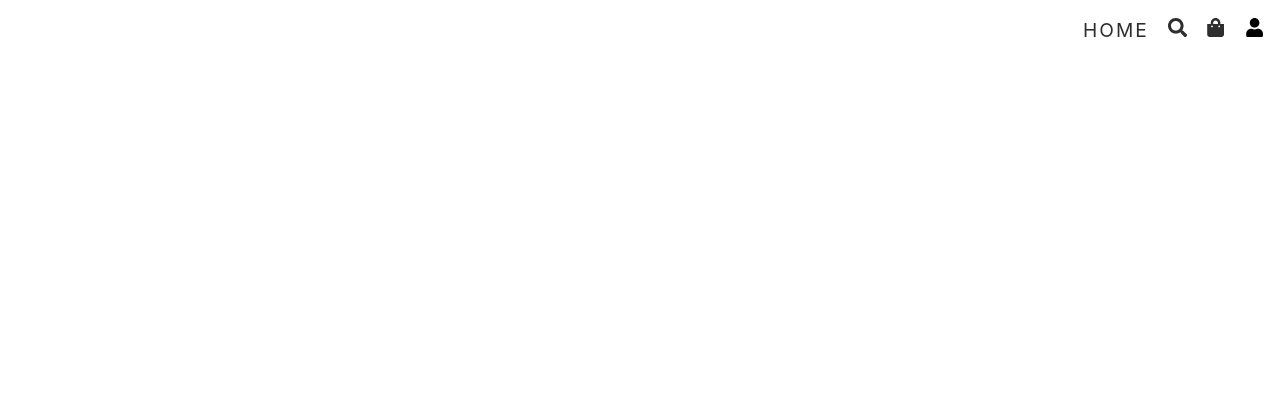
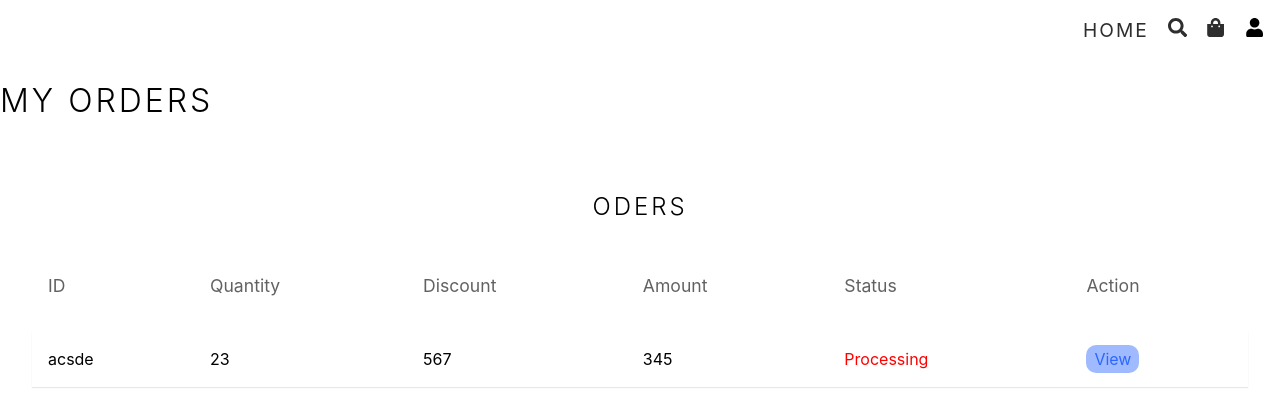
Before and after one commit to Sangram4213/MERN-ECommerce-FrontEnd, a React (Vite) app: page /orders in a window 1280 px wide. Before the commit this address had no page. Shown: the top 412 px of the page. Built offline with nearby package versions, Linux system fonts and the light colour scheme; the HTML template or start-up script is replaced by a standard one.

Commit message:
make a orders UI

```diff
--- a/src/App.tsx
+++ b/src/App.tsx
@@ -9,6 +9,7 @@
 const Cart = lazy(() => import("./pages/cart"));
 
 const Shipping = lazy(() => import("./pages/shipping"));
+const Orders = lazy(() => import("./pages/orders"));
 const Login = lazy(()=>import("./pages/login"));
 
 //Admin Routres Importing
@@ -48,6 +49,7 @@
           <Route>
             {" "}
             <Route path="/shipping" element={<Shipping />} />
+            <Route path="/orders" element={<Orders/>}/>
           </Route>
 
           {/* Admin Routes */}
--- a/src/components/header.tsx
+++ b/src/components/header.tsx
@@ -8,7 +8,7 @@
 } from "react-icons/fa";
 import { useState } from "react";
 
-const user = { _id: "123", role: "admin" };
+const user = { _id: "123", role: "" };
 const Header = () => {
   const [isOpen, setIsOpen] = useState<boolean>(false);
   const logoutHandler=()=>{
--- /dev/null
+++ b/src/pages/orders.tsx
@@ -0,0 +1,55 @@
+import { ReactElement, useState } from "react";
+import TableHOC from "../components/admin/TableHOC";
+import { Column } from "react-table";
+import { Link } from "react-router-dom";
+
+type DataType = {
+  _id: string;
+  amount: number;
+  quantity: number;
+  discount: number;
+  status: ReactElement;
+  action: ReactElement;
+};
+
+const column: Column<DataType>[] = [
+  { Header: "ID", accessor: "_id" },
+  {
+    Header: "Quantity",
+    accessor: "quantity",
+  },
+  { Header: "Discount", accessor: "discount" },
+  {
+    Header: "Amount",
+    accessor: "amount",
+  },
+  {
+    Header:"Status",
+    accessor:"status"
+  },
+  {
+    Header:"Action",
+    accessor:"action"
+  }
+];
+
+const Orders = () => {
+
+    const [rows] = useState<DataType[]>([{
+        _id: "acsde",
+        amount: 345,
+        quantity: 23,
+        discount: 567,
+        status: <span className="red">Processing</span>,
+        action: <Link to={`/order/acsde`}>View</Link>
+    }])
+  const Table = TableHOC<DataType>(column,rows,"dashboard-product-box","Oders", rows.length > 6)();
+  return (
+    <div className="container">
+      <h1>My Orders</h1>
+      {Table}
+    </div>
+  );
+};
+
+export default Orders;
--- a/src/styles/app.scss
+++ b/src/styles/app.scss
@@ -22,13 +22,16 @@
 .red {
   color: red;
 }
+
 .purple {
   color: rgb(47, 0, 255);
 }
+
 .green {
   color: rgb(0, 195, 0);
 }
-  .body{
+
+.body {
   user-select: none; //It prevent to copy text
 }
 
@@ -46,30 +49,33 @@
 @import "admin-styles/dashboardapp";
 @import "admin-styles/mediaquery";
 
-.header{
+.header {
 
-  @include flex(row,flex-end,stretch,1.2rem);
+  @include flex(row, flex-end, stretch, 1.2rem);
   padding: 1rem;
+
   a {
     color: $color2;
     letter-spacing: 2px;
     font-size: 1.2rem;
 
-    &:hover{
-      color:$color3;
+    &:hover {
+      color: $color3;
     }
   }
-  button{
+
+  button {
     border: none;
     font-size: 1.2rem;
     cursor: pointer;
     background-color: transparent;
 
-    &:hover{
+    &:hover {
       color: $color3;
     }
   }
-  dialog{
+
+  dialog {
     border: 1px solid #ccc;
     border-radius: 5px;
     padding: 10px;
@@ -77,8 +83,9 @@
     position: absolute;
     left: calc(100% - 100px);
     top: 8%;
-    >div{
-      @include flex(column,flex-start,center,00.25rem);
+
+    >div {
+      @include flex(column, flex-start, center, 00.25rem);
     }
   }
 }
@@ -110,8 +117,19 @@
 
 
 
+.container{
+  max-width: 1367px;
+  width: 100%;
+  margin: auto;
+  overflow: auto;
+  >h1{
+    @include heading;
+    margin: 1rem 0;
+    text-align: left;
+  }
+}
 
-.heading{
+.heading {
   @include heading;
   margin: 1rem 0;
   text-align: center;
@@ -121,29 +139,35 @@
   @include grid(1fr 4fr, 2rem);
   height: 100vh;
   background-color: rgb(247, 247, 247);
-    > aside {
+
+  >aside {
     width: 100%;
     background-color: white;
     padding: 1rem;
     z-index: 10;
     overflow-y: auto;
+
     &::-webkit-scrollbar {
       display: none;
     }
 
-      > div {
+    >div {
       margin: 2rem 1rem;
-        > h5 {
+
+      >h5 {
         @include heading(2px);
         opacity: 0.8;
         margin: 1rem 0;
       }
-        > ul {
+
+      >ul {
         @include flex(column, unset, unset, 0.5rem);
         list-style: none;
-          > li {
+
+        >li {
           padding: 0.5rem 1rem;
           border-radius: 10px;
+
           a {
             color: rgba(0, 0, 0, 0.825);
             @include flex(row, unset);
@@ -157,6 +181,7 @@
 .table {
   border-collapse: collapse;
   width: 100%;
+
   th,
   td {
     padding: 8px;
@@ -186,6 +211,7 @@
         object-fit: contain;
         border-radius: 10px;
       }
+
       a {
         text-decoration: none;
         background-color: rgba(44, 104, 255, 0.455);
@@ -193,6 +219,7 @@
         padding: 0.25rem 0.5rem;
         border-radius: 10px;
       }
+
       button {
         width: 2rem;
         height: 2rem;
@@ -202,6 +229,7 @@
         background-color: transparent;
         cursor: pointer;
         color: rgb(255, 44, 44);
+
         &:hover {
           opacity: 0.6;
         }
@@ -221,7 +249,8 @@
 .table-pagination {
   @include flex;
   padding: 2rem;
-    > button {
+
+  >button {
     padding: 0.5rem 1rem;
     border: none;
     outline: none;
@@ -229,6 +258,7 @@
     cursor: pointer;
     background-color: rgba(0, 115, 255);
     color: white;
+
     &:disabled {
       background-color: rgba(0, 115, 255, 0.1);
       cursor: not-allowed;
@@ -270,7 +300,8 @@
   width: 100%;
   height: 100vh;
   @include flex;
-    > div {
+
+  >div {
     @include square(10rem);
     border-radius: 50%;
     border-top: 1rem solid rgb(43, 43, 43);
@@ -286,6 +317,7 @@
     transform: rotateZ(360deg);
   }
 }
+
 @keyframes up-and-down {
   to {
     transform: translate(-50%, -20%);
```
Lines whose indentation alone changed are shown as unchanged.
